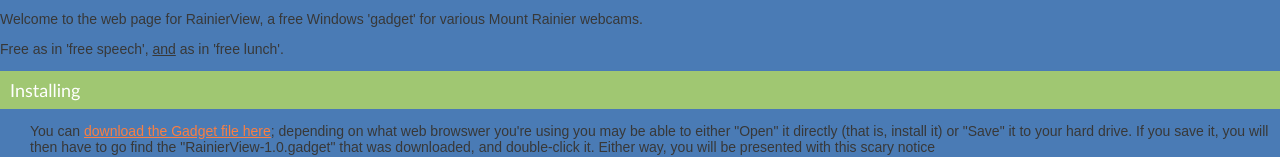
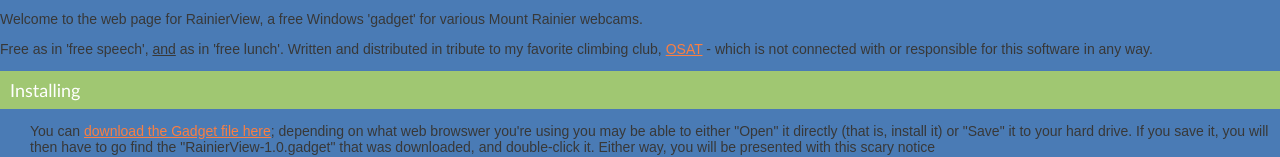
Before and after one commit to RobCranfill/RainierView, a plain HTML site: page website/index.html in a window 1280 px wide. Shown: the part 107-264 px from the top of the page. Drawn offline with Linux system fonts and the light colour scheme.

Commit message:
Added OSAT link

```diff
--- a/website/index.html
+++ b/website/index.html
@@ -9,7 +9,8 @@
 <h2>&nbsp;A Windows 'gadget' for viewing Mount Rainier</h2>
 
 <p>Welcome to the web page for RainierView, a free Windows 'gadget' for various Mount Rainier webcams.</p>
-<p>Free as in 'free speech', <u>and</u> as in 'free lunch'.</p>
+<p>Free as in 'free speech', <u>and</u> as in 'free lunch'. Written and distributed in tribute to my favorite
+climbing club, <a href="http://www.osat.org" target="_blank">OSAT</a> - which is not connected with or responsible for this software in any way.</p>
 
 <h3>Installing</h3>
 <p class="indentedPara">You can <a href="RainierView-1.0.gadget">download the Gadget file here</a>;
@@ -31,7 +32,7 @@ that was downloaded, and double-click it. Either way, you will be presented with
 
 <h3>Source code</h3>
 <p class="indentedPara">If you'd like to see how it works, adapt it to your own use, or just check it out (a little SCC joke, there)
-you can go to my <a href="https://github.com/RobCranfill/RainierView" target="_blank" style="none">RainierView project on GitHub</a>.</p>
+you can go to my <a href="https://github.com/RobCranfill/RainierView" target="_blank">RainierView project on GitHub</a>.</p>
 
 
 <br/>
```
